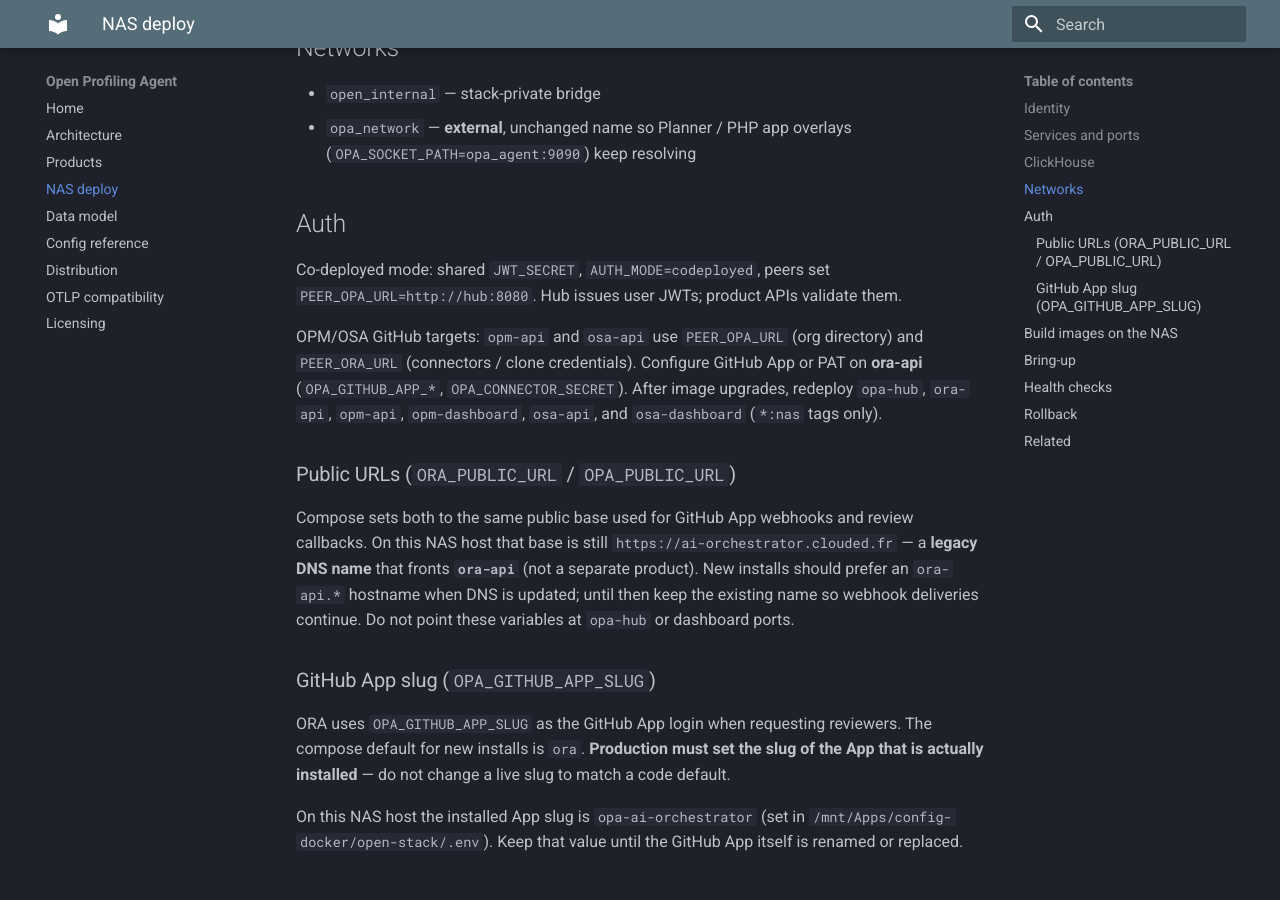
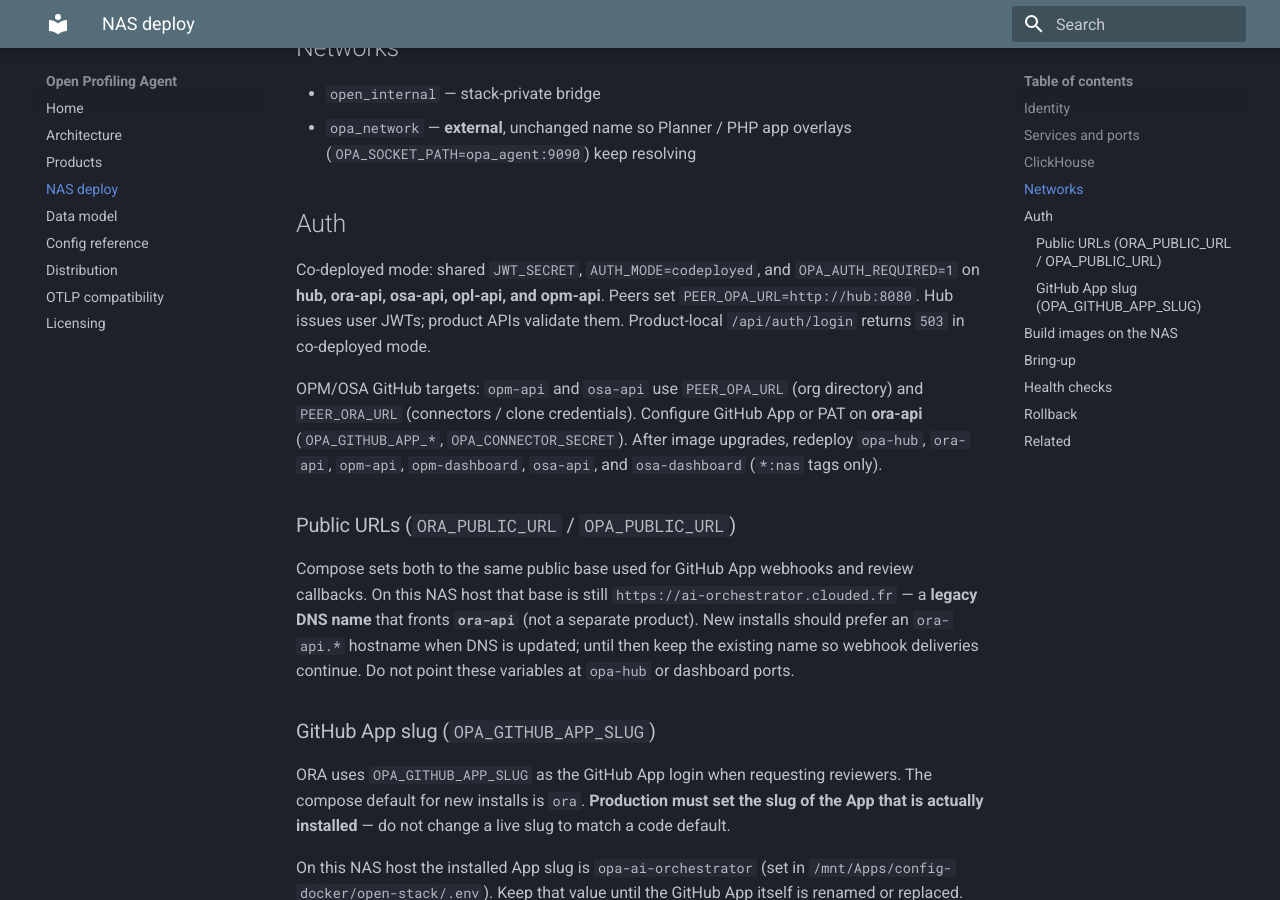
Before and after one commit to TheGrimmChester/OPA-Stack, an MkDocs documentation site: the page built from docs/nas-deploy.md, in a window 1280 px wide and 900 px high, scrolled down 2205 px. Built offline with MkDocs 1.6.1 and Material for MkDocs 9.7.7, drawn with Linux system fonts in a browser that asks for light colours.

Commit message:
Fix: Enforce OPA_AUTH_REQUIRED on osa/opl/opm in NAS compose.
AUTH_MODE=codeployed alone does not gate routes; peers were open when .env set OPA_AUTH_REQUIRED=1 but compose omitted the var.

```diff
--- a/compose.nas.yaml
+++ b/compose.nas.yaml
@@ -226,6 +226,7 @@
       JWT_SECRET: ${JWT_SECRET}
       AUTH_MODE: ${AUTH_MODE:-codeployed}
       OPEN_SERVICE_JWT_SECRET: ${OPEN_SERVICE_JWT_SECRET:-${JWT_SECRET}}
+      OPA_AUTH_REQUIRED: ${OPA_AUTH_REQUIRED:-1}
       PEER_OPA_URL: http://hub:8080
       PEER_ORA_URL: http://ora-api:8091
       OPA_JOB_SANDBOX: ${OPA_JOB_SANDBOX:-off}
@@ -285,6 +286,7 @@
       JWT_SECRET: ${JWT_SECRET}
       AUTH_MODE: ${AUTH_MODE:-codeployed}
       OPEN_SERVICE_JWT_SECRET: ${OPEN_SERVICE_JWT_SECRET:-${JWT_SECRET}}
+      OPA_AUTH_REQUIRED: ${OPA_AUTH_REQUIRED:-1}
       PEER_OPA_URL: http://hub:8080
       OPA_JOB_IMAGE_TAG: nas
       OPA_JMETER_IMAGE: ${OPA_JMETER_IMAGE:-justb4/jmeter:5.5}
@@ -339,6 +341,7 @@
       JWT_SECRET: ${JWT_SECRET}
       AUTH_MODE: ${AUTH_MODE:-codeployed}
       OPEN_SERVICE_JWT_SECRET: ${OPEN_SERVICE_JWT_SECRET:-${JWT_SECRET}}
+      OPA_AUTH_REQUIRED: ${OPA_AUTH_REQUIRED:-1}
       PEER_OPA_URL: http://hub:8080
       PEER_ORA_URL: http://ora-api:8091
       PEER_OSA_URL: http://osa-api:8093
--- a/docs/nas-deploy.md
+++ b/docs/nas-deploy.md
@@ -55,7 +55,7 @@
 
 ## Auth
 
-Co-deployed mode: shared `JWT_SECRET`, `AUTH_MODE=codeployed`, peers set `PEER_OPA_URL=http://hub:8080`. Hub issues user JWTs; product APIs validate them.
+Co-deployed mode: shared `JWT_SECRET`, `AUTH_MODE=codeployed`, and `OPA_AUTH_REQUIRED=1` on **hub, ora-api, osa-api, opl-api, and opm-api**. Peers set `PEER_OPA_URL=http://hub:8080`. Hub issues user JWTs; product APIs validate them. Product-local `/api/auth/login` returns `503` in co-deployed mode.
 
 OPM/OSA GitHub targets: `opm-api` and `osa-api` use `PEER_OPA_URL` (org directory) and `PEER_ORA_URL` (connectors / clone credentials). Configure GitHub App or PAT on **ora-api** (`OPA_GITHUB_APP_*`, `OPA_CONNECTOR_SECRET`). After image upgrades, redeploy `opa-hub`, `ora-api`, `opm-api`, `opm-dashboard`, `osa-api`, and `osa-dashboard` (`*:nas` tags only).
 
```
